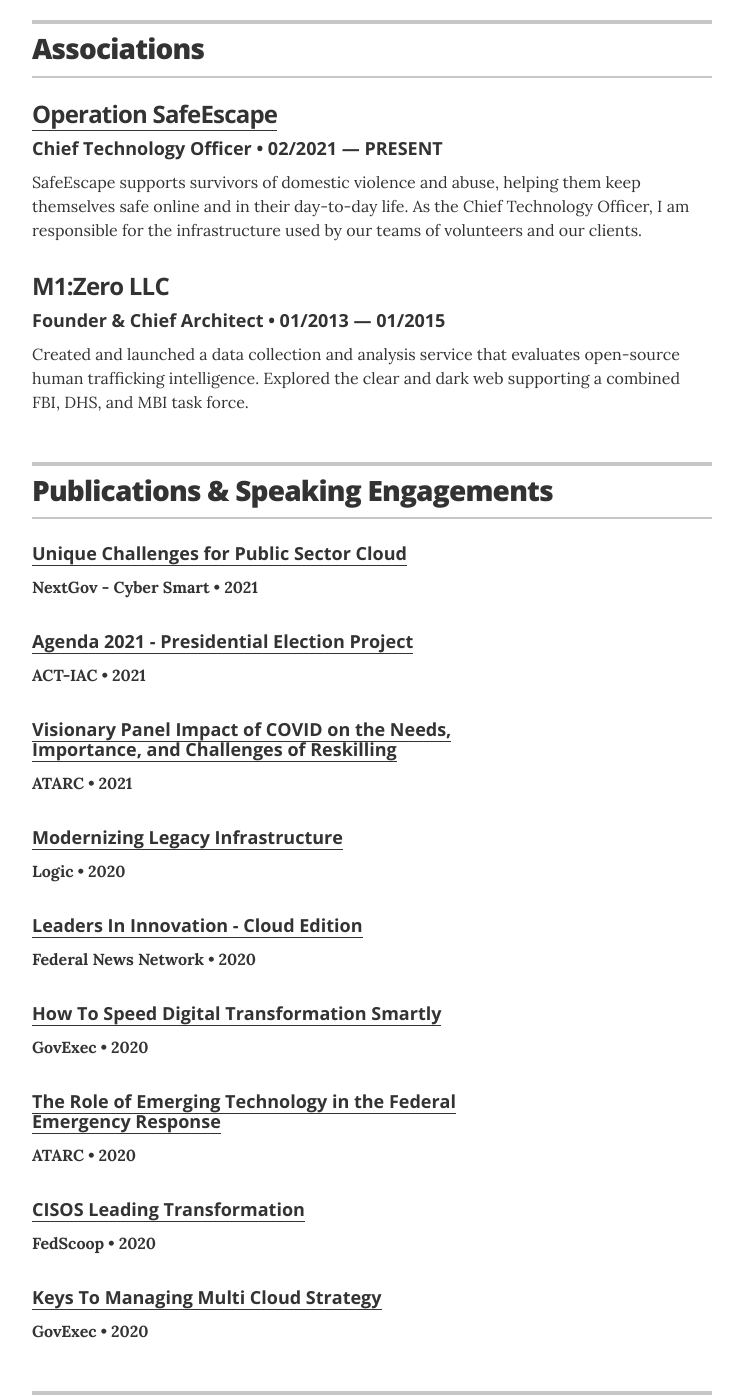
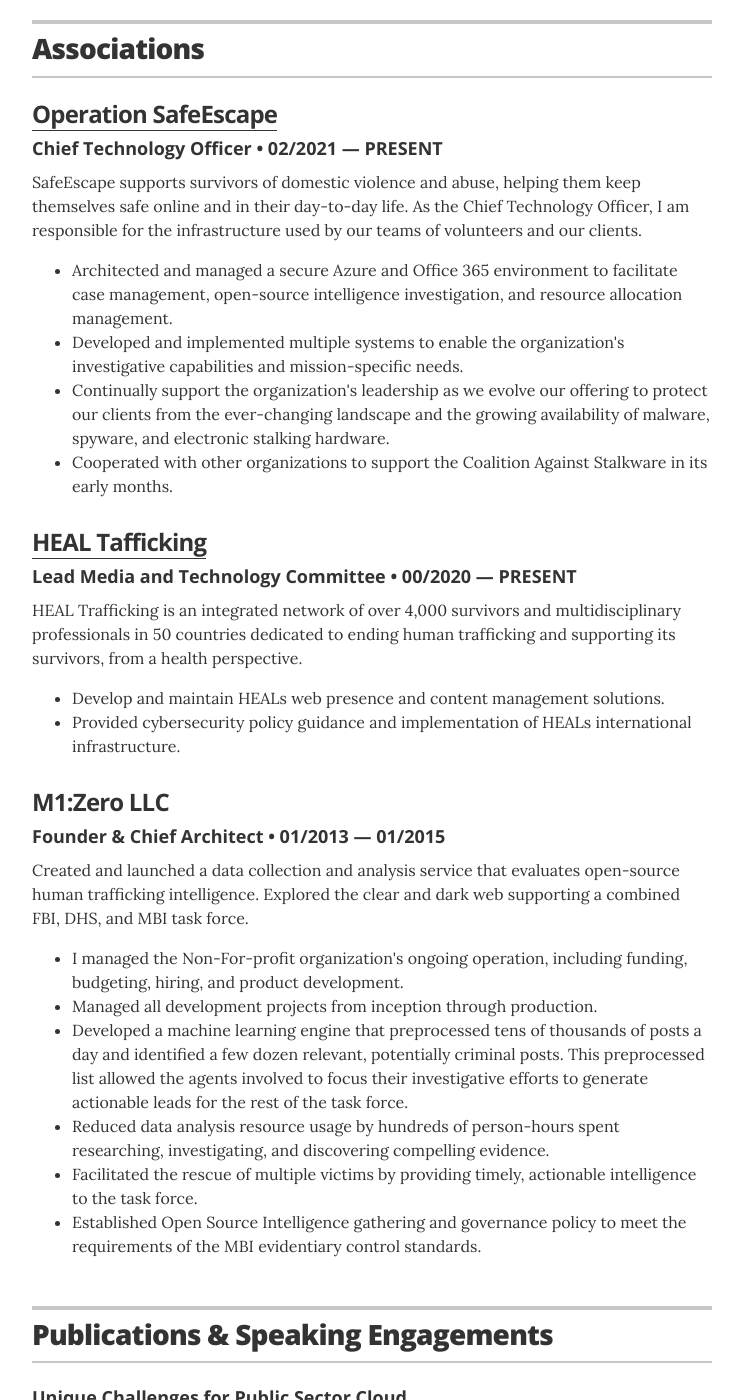
Before and after one commit to inuwashi/inuwashi.github.io, a Jekyll site: the page built from index.html, in a window 1280 px wide and 1400 px high, scrolled down 4102 px. Shown: the whole window, without its empty margins (268-1011 px from the left). Built offline with Jekyll 4.4.1, drawn with Linux system fonts in a browser that asks for light colours.

Commit message:
Now with bullets in association

```diff
--- a/_config.yml
+++ b/_config.yml
@@ -50,13 +50,13 @@
 # Resume social links
 # uncomment the options you wish to display, and add your own URL
 resume_social_links:
-  resume_github_url:            "https://github.com/inuwashi/"
+  resume_github_url:              "https://github.com/inuwashi/"
   # resume_twitter_url:           "http://twitter.com/jglovier"
   # resume_dribbble_url:          "https://dribbble.com/jag"
   # resume_facebook_url:          "insert Facebook URL here"
-  resume_linkedin_url:          "https://www.linkedin.com/in/adam-grandt-ht0/"
+  resume_linkedin_url:            "https://www.linkedin.com/in/adam-grandt-ht0/"
   # resume_instagram_url:         "insert your Instagram URL here"
-  resume_website_url:           "https://ht0.co"
+  resume_website_url:             "https://coe.gsa.gov/"
   # resume_medium_url:            "https://github.com/adam-grandt-tts"
 resume_print_social_links:      true
 
--- a/_data/associations.yml
+++ b/_data/associations.yml
@@ -12,6 +12,15 @@
     - bullet: Continually support the organization's leadership as we evolve our offering to protect our clients from the ever-changing landscape and the growing availability of malware, spyware, and electronic stalking hardware.
     - bullet: Cooperated with other organizations to support the Coalition Against Stalkware in its early months.
 
+- organization: HEAL Tafficking
+  role: Lead Media and Technology Committee
+  year: 00/2020 &mdash; PRESENT
+  url: https://healtrafficking.org/
+  summary: HEAL Trafficking is an integrated network of over 4,000 survivors and multidisciplinary professionals in 50 countries dedicated to ending human trafficking and supporting its survivors, from a health perspective.
+  bullets:
+    - bullet: Develop and maintain HEALs web presence and content management solutions.
+    - bullet: Provided cybersecurity policy guidance and implementation of HEALs international infrastructure.
+
 - organization: M1:Zero LLC
   role: Founder & Chief Architect
   year:  01/2013 &mdash; 01/2015
--- a/_layouts/resume.html
+++ b/_layouts/resume.html
@@ -197,7 +197,7 @@
           <h4 class="resume-item-details" itemprop="description">{{ association.role }} &bull; {{ association.year }}</h4>
           <p class="resume-item-copy">{{ association.summary }}</p>
           <ul>
-            {% for bullet in job.bullets %}
+            {% for bullet in association.bullets %}
             <li>{{ bullet.bullet }}</li>
             {% endfor %}
           </ul>
```
